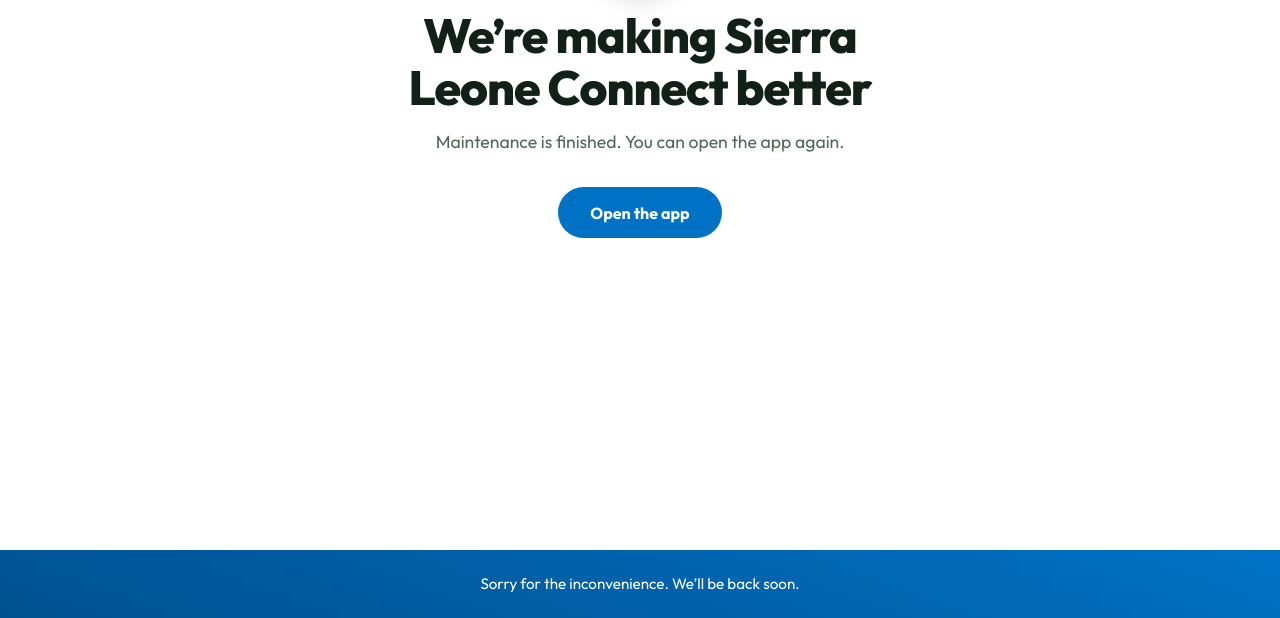
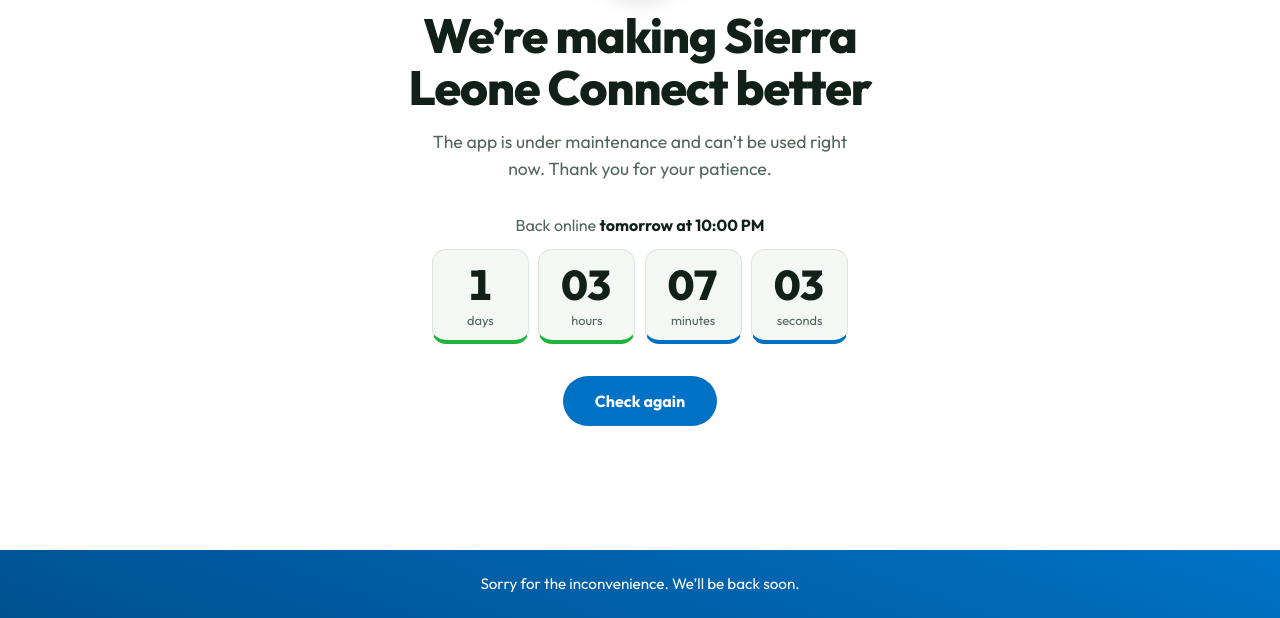
Before and after one commit to baklash14-creator/Sierra-leone-connect-, a plain HTML site: page maintenance.html in a window 1280 px wide. Shown: the part 182-800 px from the top of the page. Drawn offline with Linux system fonts and the light colour scheme.

Commit message:
Update maintenance message and target date

```diff
--- a/maintenance.html
+++ b/maintenance.html
@@ -87,8 +87,8 @@
   </main>
   <footer class="bottom">Sorry for the inconvenience. We’ll be back soon.</footer>
 <script>
-  // Back online: Tuesday 16 November 2026, 7:45 PM (Sierra Leone time = UTC)
-  var target = Date.UTC(2026, 10, 16, 10, 4, 5);
+  // Back online: Tuesday 17 November 2026, 10:00 PM (Sierra Leone time = UTC)
+  var target = Date.UTC(2026, 10, 17, 22, 0, 0);
   var p = function (n) { return String(n).padStart(2, "0"); };
   function tick() {
     var left = target - Date.now();
```
